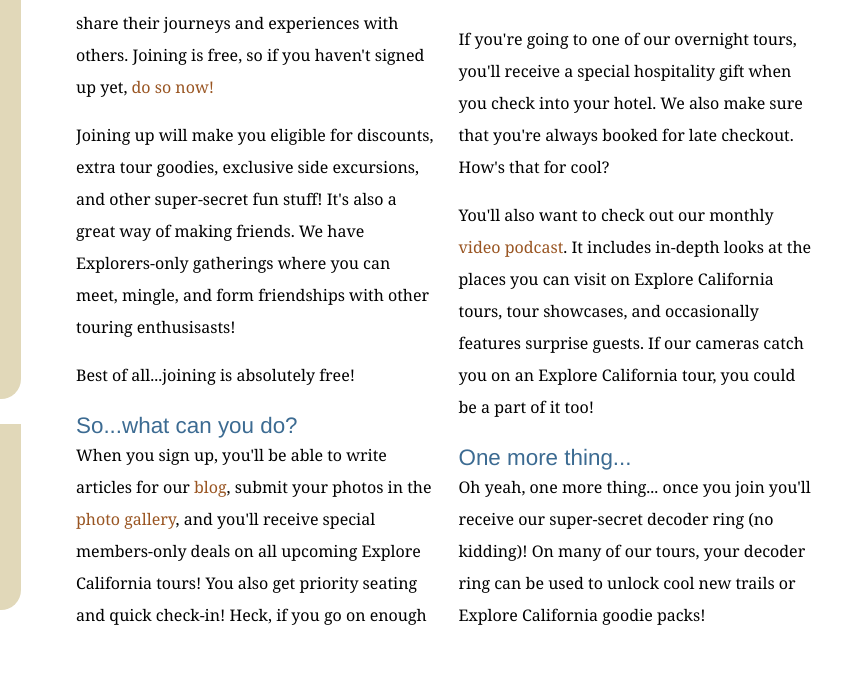
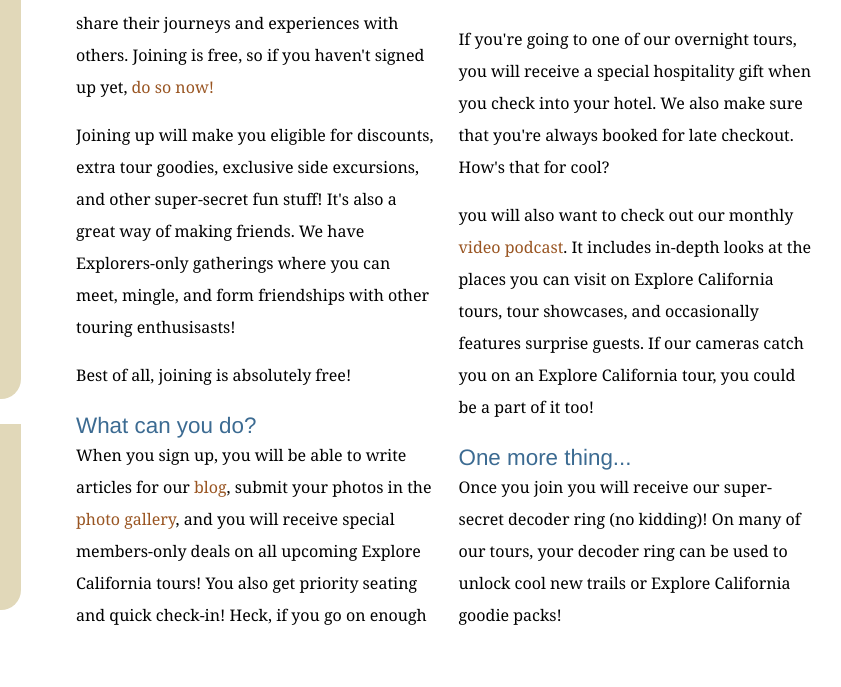
Before and after one commit to krishnakumarg1984/learning_git_explore_california, a plain HTML site: page explorers.html in a window 1280 px wide. Shown: the part 432-1119 px from the top of the page, 439-1280 px from the left. Drawn offline with Linux system fonts and the light colour scheme.

Commit message:
Minor text edits
Client emailed changes to the explorers page.

```diff
--- a/explorers.html
+++ b/explorers.html
@@ -69,15 +69,15 @@
           <div class="multiCol">
             <p>The Explorers are a community of people who love to travel, love California, and want to share their journeys and experiences with others. Joining is free, so if you haven't signed up yet, <a href="explorers/join.html">do so now!</a></p>
             <p>Joining up will make you eligible for discounts, extra tour goodies, exclusive side excursions, and other super-secret fun stuff! It's also a great way of making friends. We have Explorers-only gatherings where you can meet, mingle, and form friendships with other touring enthusisasts!</p>
-            <p>Best of all...joining is absolutely free!</p>
+            <p>Best of all, joining is absolutely free!</p>
 
-            <h2>So...what can you do?</h2>
-            <p>When you sign up, you'll be able to write articles for our <a href="http://www.explorecalifornia.org/blog">blog</a>, submit your photos in the <a href="explorers/gallery.html">photo gallery</a>, and you'll receive special members-only deals on all upcoming Explore California tours! You also get priority seating and quick check-in! Heck, if you go on enough tours, we might even have you guide a few for us!</p>
-            <p>If you're going to one of our overnight tours, you'll receive a special hospitality gift when you check into your hotel. We also make sure that you're always booked for late checkout. How's that for cool?</p>
-            <p>You'll also want to check out our monthly <a href="explorers/podcast.html">video podcast</a>. It includes in-depth looks at the places you can visit on Explore California tours, tour showcases, and occasionally features surprise guests. If our cameras catch you on an Explore California tour, you could be a part of it too!</p>
+            <h2>What can you do?</h2>
+            <p>When you sign up, you will be able to write articles for our <a href="http://www.explorecalifornia.org/blog">blog</a>, submit your photos in the <a href="explorers/gallery.html">photo gallery</a>, and you will receive special members-only deals on all upcoming Explore California tours! You also get priority seating and quick check-in! Heck, if you go on enough tours, we might even have you guide a few for us!</p>
+            <p>If you're going to one of our overnight tours, you will receive a special hospitality gift when you check into your hotel. We also make sure that you're always booked for late checkout. How's that for cool?</p>
+            <p>you will also want to check out our monthly <a href="explorers/podcast.html">video podcast</a>. It includes in-depth looks at the places you can visit on Explore California tours, tour showcases, and occasionally features surprise guests. If our cameras catch you on an Explore California tour, you could be a part of it too!</p>
 
             <h2>One more thing...</h2>
-            <p>Oh yeah, one more thing... once you join you'll receive our super-secret decoder ring (no kidding)! On many of our tours, your decoder ring can be used to unlock cool new trails or Explore California goodie packs!</p>
+            <p>Once you join you will receive our super-secret decoder ring (no kidding)! On many of our tours, your decoder ring can be used to unlock cool new trails or Explore California goodie packs!</p>
           </div>
         </div>
       </div>
```
